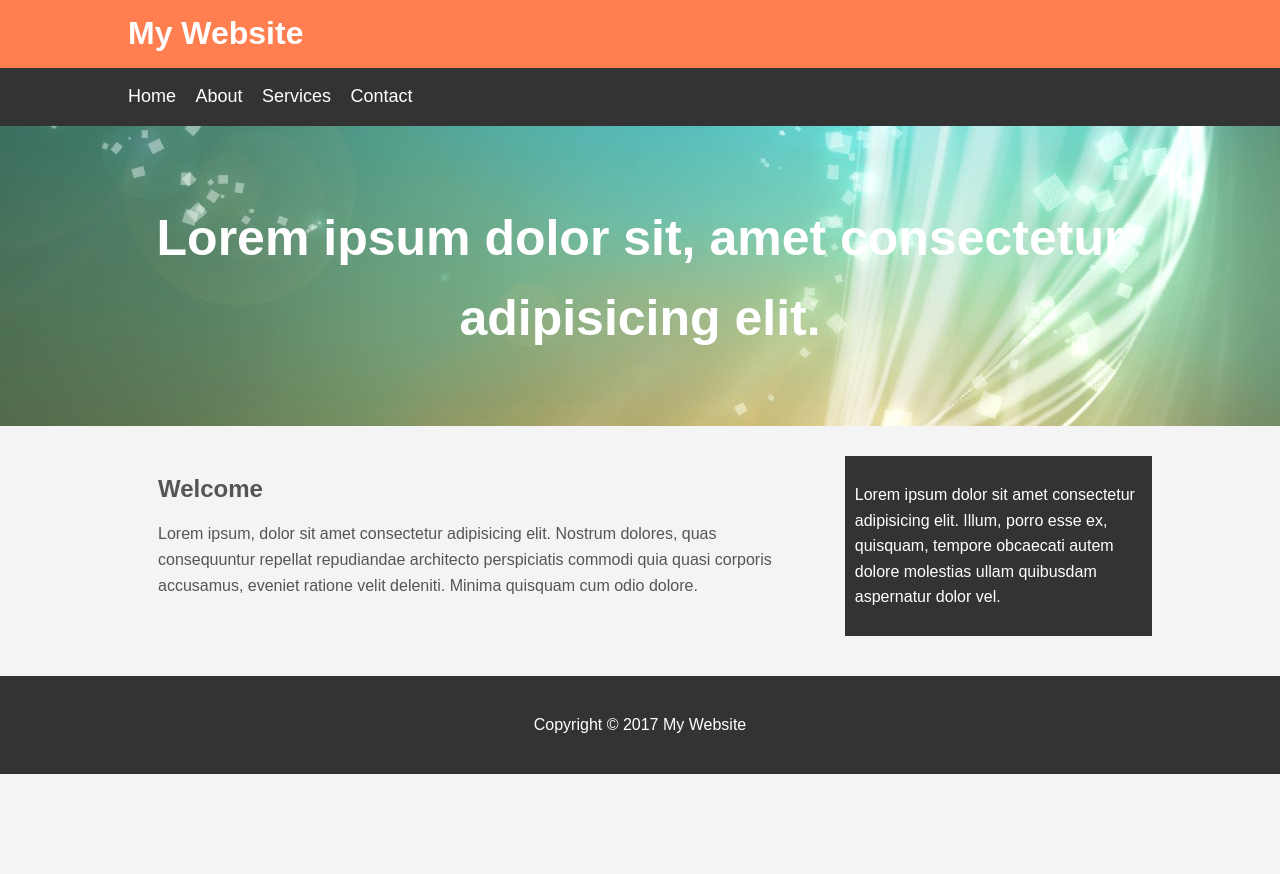
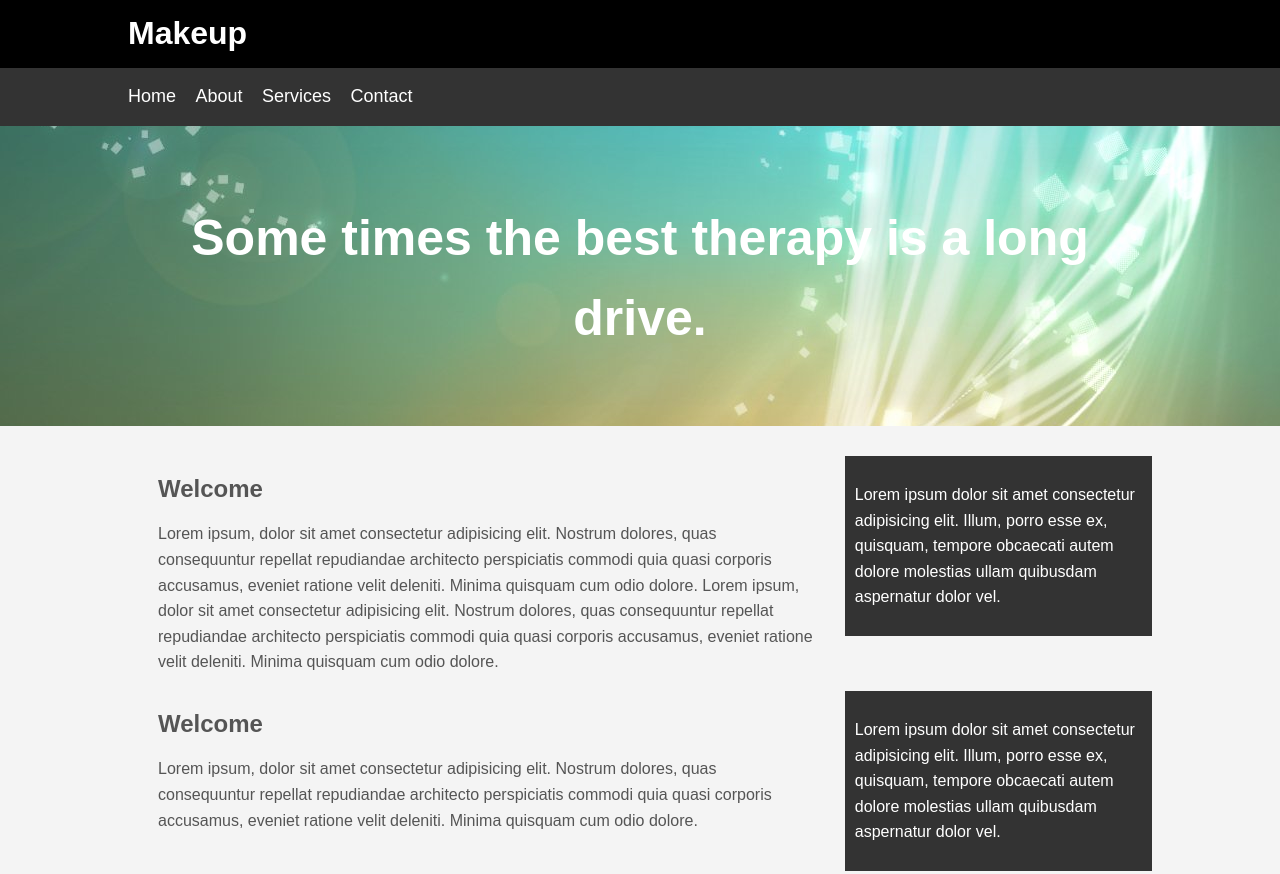
Before and after one commit to AbdulWahidAjaj/MyWebsite, a plain HTML site: page index.html in a window 1280 px wide. Shown: the top 874 px of the page. Before the commit the page ends 800 px from the top, so only its background shows below. Drawn offline with Linux system fonts and the light colour scheme.

Commit message:
more info added

```diff
--- a/css/style.css
+++ b/css/style.css
@@ -8,13 +8,13 @@ body{
 }
 
 .container{
-    width:80%;
+    width: 80%;
     margin:auto;
     overflow:hidden;
 }
 
 #main-header{
-    background-color:coral;
+    background-color:black;
     color: #fff;
 }
 
--- a/index.html
+++ b/index.html
@@ -2,22 +2,22 @@
 <html>
 
 <head>
-    <title>My Website</title>
+    <title>Cars</title>
     <link rel="stylesheet" type="text/css" href="css/style.css">
 </head>
 
 <body>
     <header id="main-header">
         <div class="container">
-            <h1>My Website</h1>
+            <h1>Makeup</h1>
         </div>
     </header>
 
     <nav id="navbar">
         <div class="container">
             <ul>
-                <li><a href="./home.html">Home</a></li>
-                <li><a href="#">About</a></li>
+                <li><a href="">Home</a></li>
+                <li><a href="./About.html">About</a></li>
                 <li><a href="#">Services</a></li>
                 <li><a href="#">Contact</a></li>
             </ul>
@@ -26,9 +26,33 @@
 
     <section id="showcase">
         <div class="container">
-            <h1>Lorem ipsum dolor sit, amet consectetur adipisicing elit.</h1>
+            <h1>Some times the best therapy is a long drive.</h1>
         </div>
     </section>
+
+
+
+
+
+    <div class="container">
+        <section id="main">
+            <h1>Welcome</h1>
+            <p>Lorem ipsum, dolor sit amet consectetur adipisicing elit. Nostrum dolores, quas consequuntur repellat
+                repudiandae architecto perspiciatis commodi quia quasi corporis accusamus, eveniet ratione velit
+                deleniti. Minima quisquam cum odio dolore. Lorem ipsum, dolor sit amet consectetur adipisicing elit. Nostrum dolores, quas consequuntur repellat
+                repudiandae architecto perspiciatis commodi quia quasi corporis accusamus, eveniet ratione velit
+                deleniti. Minima quisquam cum odio dolore.
+            </p>
+        </section>
+        <aside id="sidebar">
+            <p>Lorem ipsum dolor sit amet consectetur adipisicing elit. Illum, porro esse ex, quisquam, tempore
+                obcaecati autem dolore molestias ullam quibusdam aspernatur dolor vel. </p>
+        </aside>
+    </div>
+
+
+
+
     <div class="container">
         <section id="main">
             <h1>Welcome</h1>
@@ -42,6 +66,11 @@
                 obcaecati autem dolore molestias ullam quibusdam aspernatur dolor vel. </p>
         </aside>
     </div>
+
+
+
+
+
     <footer id="main-footer">
         <p>Copyright &copy; 2017 My Website</p>
     </footer>
```
Also changed, not shown: About.html (renamed from home.html, +2 -2 lines).
